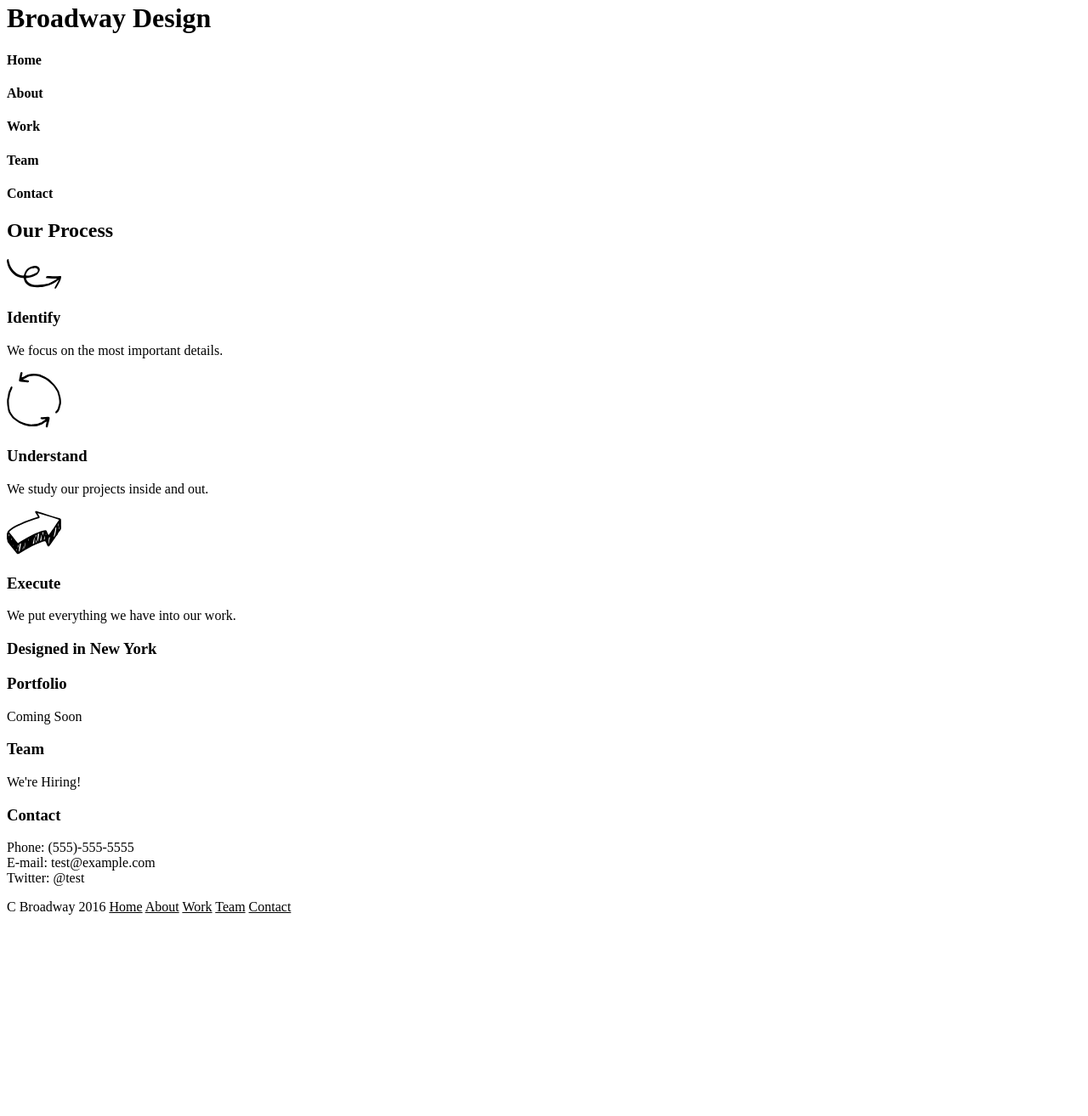
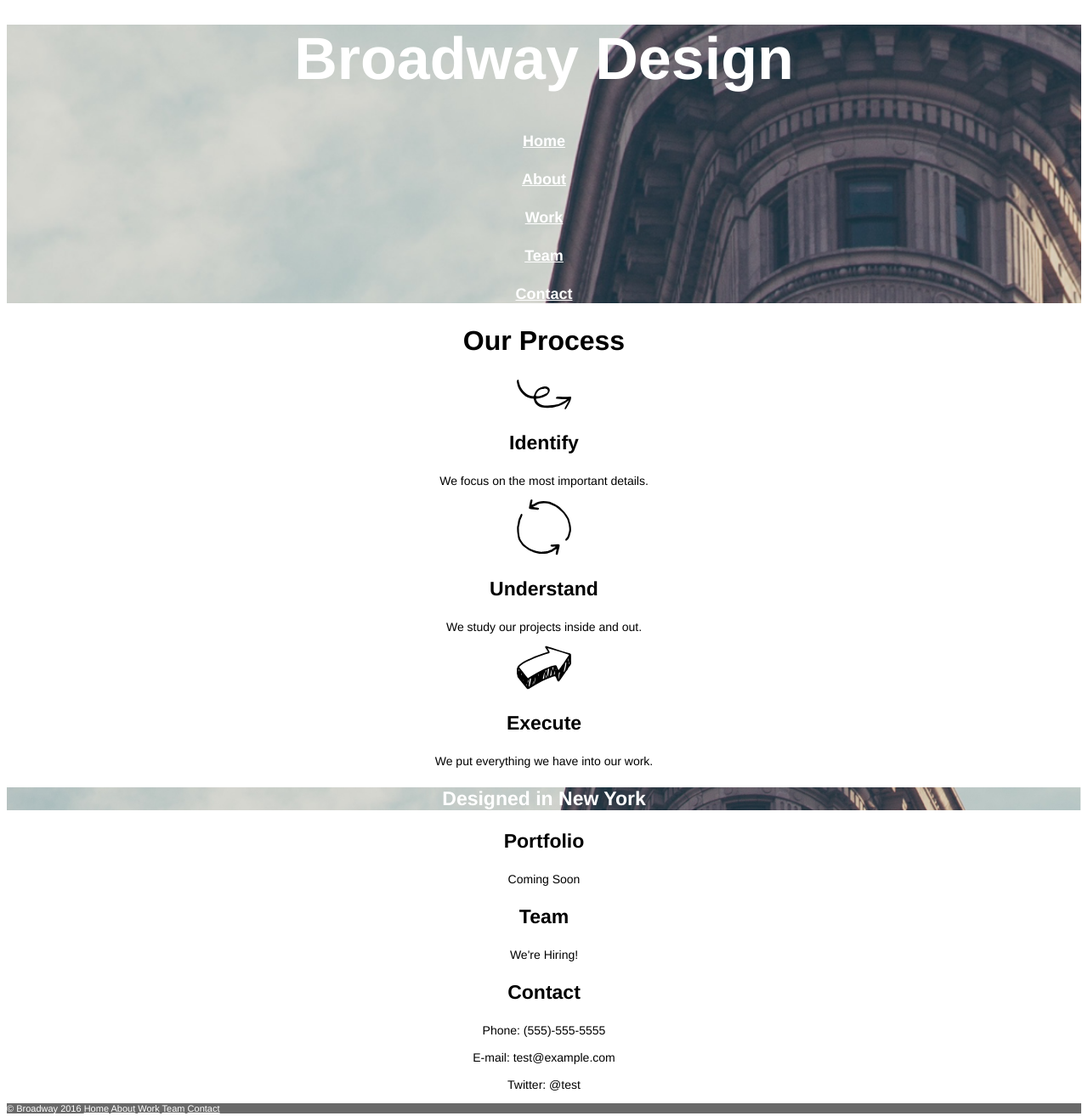
Before and after one commit to PDMcClanahan/broadway_design, a plain HTML site: page index.html in a window 1280 px wide. Shown: the part 18-1332 px from the top of the page at 85% size. Before the commit the page ends 1111 px from the top, so only its background shows below. Drawn offline with Linux system fonts and the light colour scheme.

Commit message:
basically done

```diff
--- a/index.html
+++ b/index.html
@@ -7,16 +7,20 @@
     <title>Broadway Design</title>
     <link href="./resources/css/style.css" type="text/css" rel="stylesheet">
   </head>
+  <!--<body background="./resources/images/the-flatiron-building.png">-->
   <body>
 
     <!-- Title and sections -->
-    <h1>Broadway Design</h1>
+    <div class="building" >
+      <h1>Broadway Design</h1>
 
-    <h4>Home</h4>
-    <h4>About</h4>
-    <h4>Work</h4>
-    <h4>Team</h4>
-    <h4>Contact</h4>
+        <h4><u>Home</u></h4>
+        <h4><u>About</u></h4>
+        <h4><u>Work</u></h4>
+        <h4><u>Team</u></h4>
+        <h4><u>Contact</u></h4>
+
+    </div>
 
     <!-- Process explanation -->
     <h2>Our Process</h2>
@@ -34,7 +38,7 @@
     <p>We put everything we have into our work.</p>
 
     <!-- Links to related pages -->
-    <h3>Designed in New York</h3>
+    <div class="building"><h3 id="related">Designed in New York</h3></div>
 
     <h3>Portfolio</h3>
     <p>Coming Soon</p>
@@ -43,11 +47,11 @@
     <p>We're Hiring!</p>
 
     <h3>Contact</h3>
-    <p>Phone: (555)-555-5555<br>
-    E-mail: test@example.com<br>
-    Twitter: @test</p>
+    <p>Phone: (555)-555-5555<br><br>
+    E-mail: test@example.com<br><br>
+    Twitter: @test<br></p>
 
-    <p class="footer">C Broadway 2016 <u>Home</u> <u>About</u> <u>Work</u> <u>Team</u> <u>Contact</u></p>
+    <p class="footer">© Broadway 2016 <u>Home</u> <u>About</u> <u>Work</u> <u>Team</u> <u>Contact</u></p>
 
   </body>
 </html>
--- a/resources/css/style.css
+++ b/resources/css/style.css
@@ -0,0 +1,62 @@
+html {
+  text-align: center;
+}
+
+h1
+{
+  font-family: Helvetica;
+  font-size: 70px;
+  font-weight: bold;
+  color: white;
+}
+
+h2
+{
+  font-family: Helvetica;
+  font-size: 32px;
+  font-weight: bold;
+}
+
+h3
+{
+  font-family: Helvetica;
+  font-size: 23px;
+  font-weight: bold;
+}
+
+h4
+{
+  font-family: Helvetica;
+  font-size: 18px;
+  color: white;
+}
+
+p
+{
+  font-family: Helvetica;
+  font-size: 14px;
+}
+
+.footer
+{
+  font-size: 11px;
+  color:white;
+  background-color: dimgray;
+  text-align: left;
+}
+
+.building
+{
+  background-image: url("../images/the-flatiron-building.png");
+  background-repeat: no-repeat;
+  background-position: center;
+  background-size: cover;
+  /*background-image: url("the-flatiron-building.png");*/
+  /*background-image: url("the-flatiron-building.jpg");*/
+  /*background-image: url("https://s3.amazonaws.com/codecademy-content/programs/freelance-one/broadway/images/the-flatiron-building.png");*/
+}
+
+#related
+{
+  color:white;
+}
```
Also changed, not shown: broadway_redline.jpg (added).
